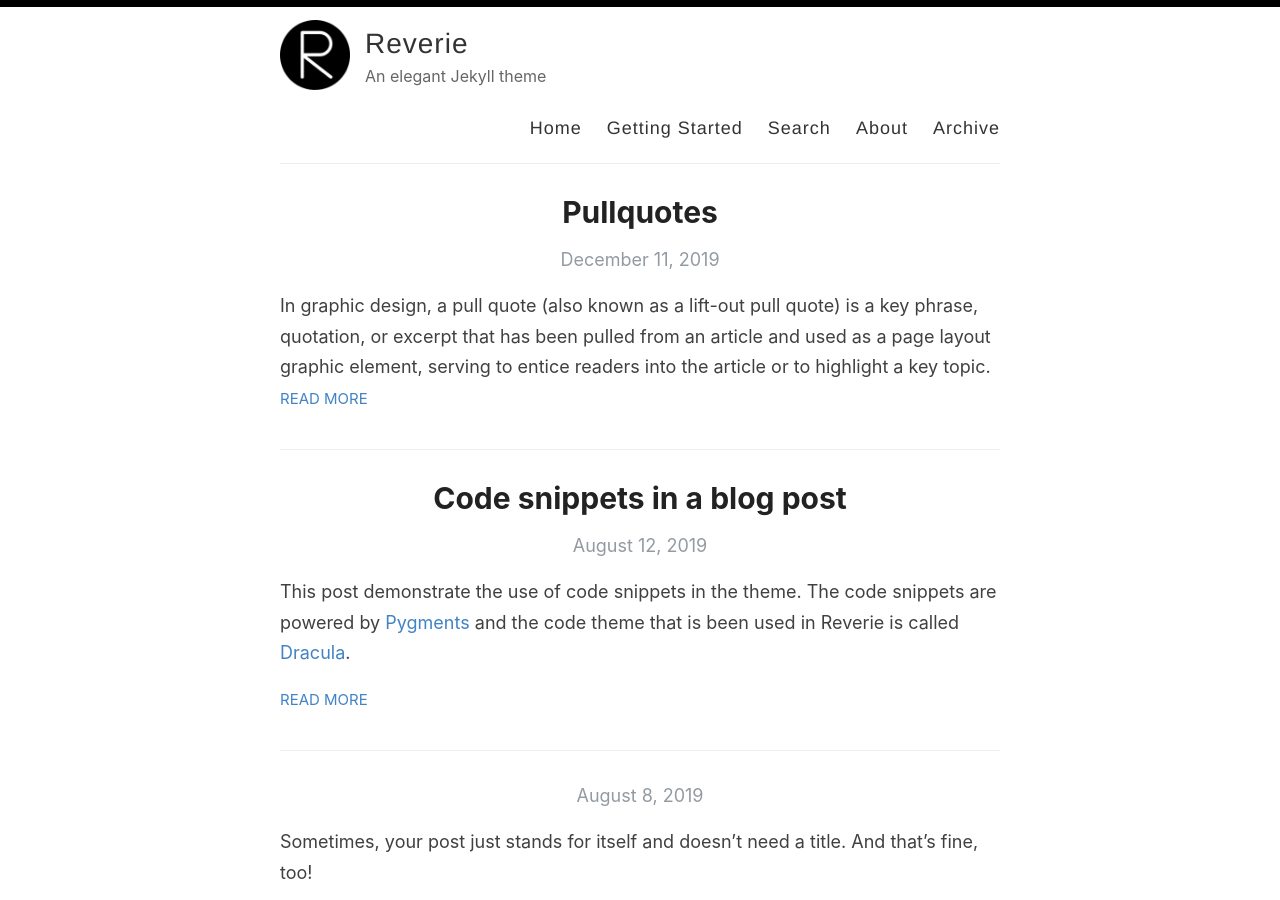
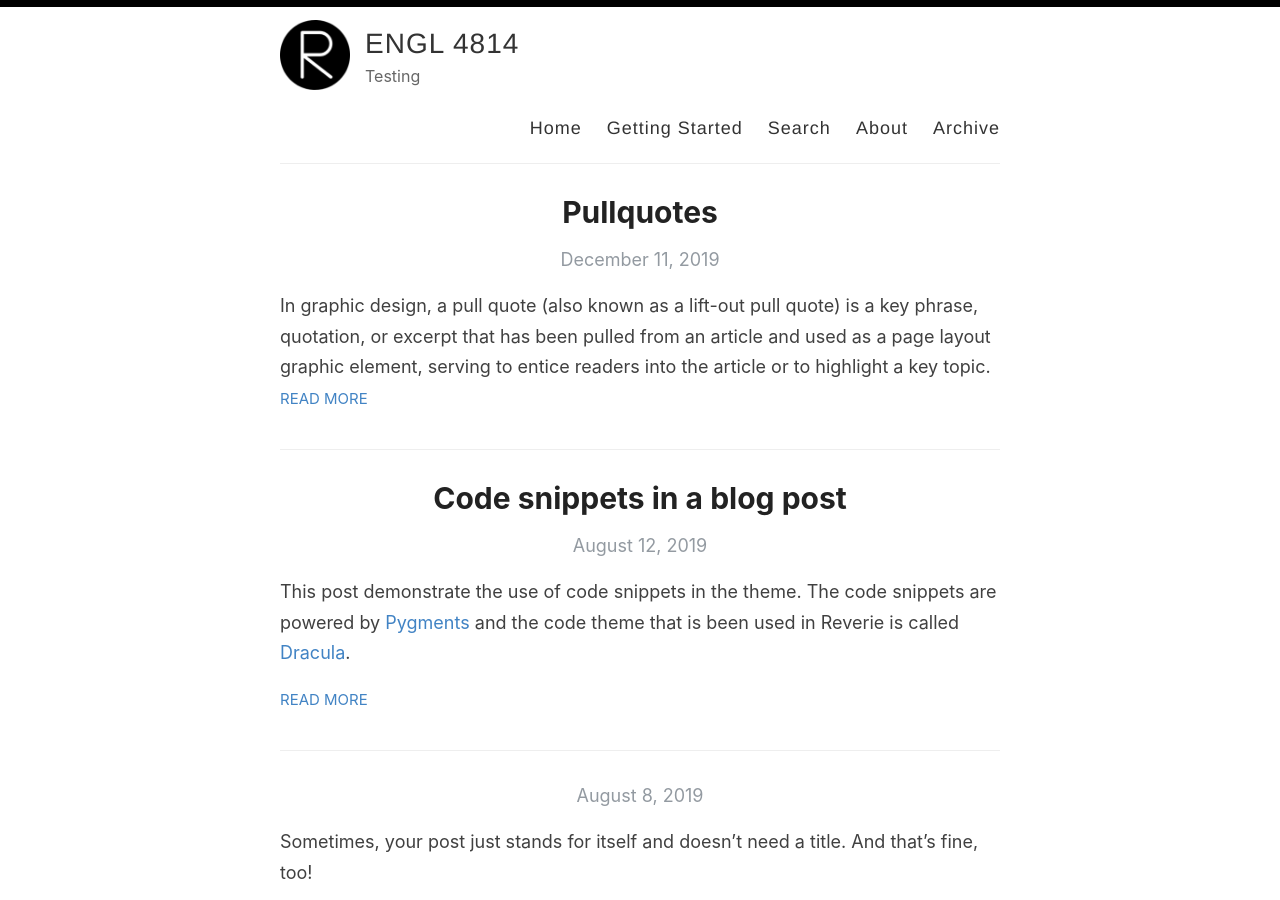
Before and after one commit to VT-Evia/ENGL4814, a Jekyll site: the page built from index.html, in a window 1280 px wide and 900 px high. Built offline with Jekyll 4.4.1, drawn with Linux system fonts in a browser that asks for light colours; the list of posts is cut into pages by our own code.

Commit message:
Update _config.yml

```diff
--- a/_config.yml
+++ b/_config.yml
@@ -3,13 +3,13 @@
 #
 
 # Name of your site (displayed in the header)
-name: Reverie
+name: ENGL 4814
 
 # Name of the author
-author: Amit Merchant
+author: Concho River
 
 # Short bio or description (displayed in the header)
-description: An elegant Jekyll theme
+description: Testing
 
 # URL of your avatar or profile pic (you could use your GitHub profile pic)
 avatar: /images/reverie.png
@@ -48,14 +48,14 @@ google_analytics: UA-43339302-11
 
 # Your website URL (e.g. http://amitmerchant1990.github.io or http://www.amitmerchant.com)
 # Used for Sitemap.xml and your RSS feed
-url: http://www.amitmerchant.com/reverie
-enforce_ssl: https://www.amitmerchant.com/reverie
+url: https://vt-comm-evia.github.io/ENGL4814/
+enforce_ssl: https://vt-comm-evia.github.io/ENGL4814/
 
 # If you're hosting your site at a Project repository on GitHub pages
 # (http://yourusername.github.io/repository-name)
 # and NOT your User repository (http://yourusername.github.io)
 # then add in the baseurl here, like this: "/repository-name"
-baseurl: "/reverie"
+baseurl: "/ENGL4814"
 
 #
 # !! You don't need to change any of the configuration flags below !!
```
